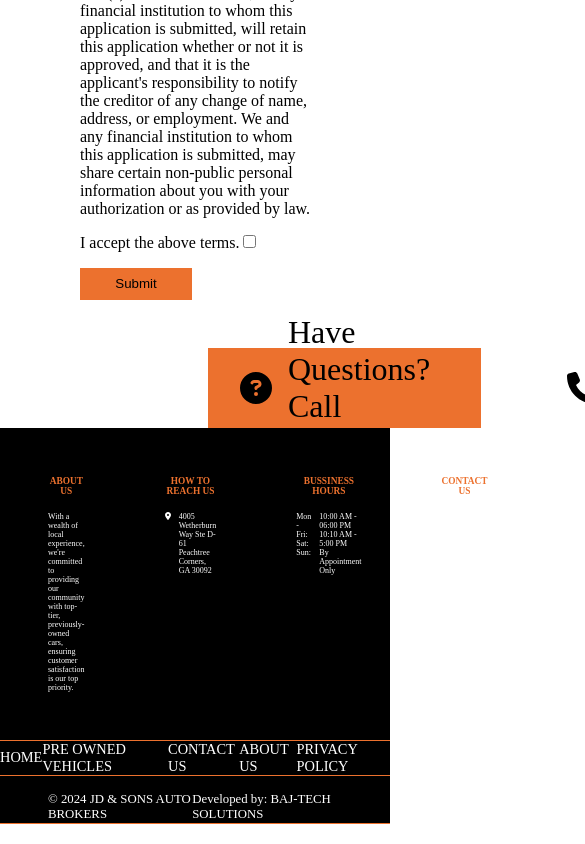
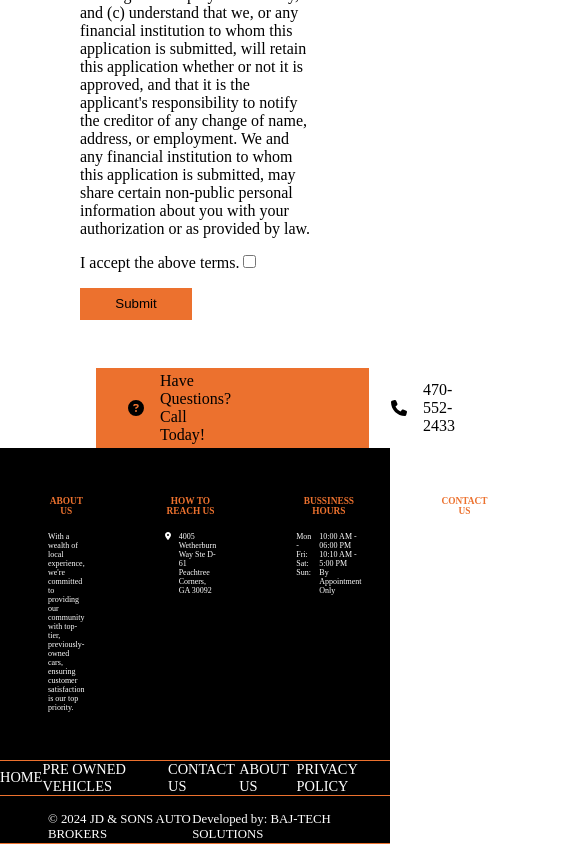
Before and after one commit to bonnerjallah/jdandsonsauto, a React (Vite) app in the folder Webapp/Frontend/: page /ApplyOnLine/1 in a window 390 px wide. Shown: the part 3563-4407 px from the top of the page, 585 px wide, since content can reach past the window. Built offline with nearby package versions, Linux system fonts and the light colour scheme; no server answers.

Commit message:
added media query to apply online and carfinder page

```diff
--- a/Webapp/Frontend/src/styles/applyformstyle.module.css
+++ b/Webapp/Frontend/src/styles/applyformstyle.module.css
@@ -129,3 +129,21 @@ form input:focus{
     height: 2rem;
     width: 15rem;
 }
+
+@media (max-width: 1250px) {
+    .tradeInInputWrapper input {
+        width: 20rem;
+    }
+}
+
+@media (max-width: 960px) {
+    .tradeInInputWrapper input {
+        width: 15rem;
+    }
+}
+
+@media (max-width: 780px) {
+    .tradeInInputWrapper input {
+        width: 10rem;
+    }
+}
--- a/Webapp/Frontend/src/styles/applyonlinestyle.module.css
+++ b/Webapp/Frontend/src/styles/applyonlinestyle.module.css
@@ -60,3 +60,29 @@
     column-gap: 1rem;
     align-items: center;
 }
+
+@media (max-width: 1085px) {
+    .callUsIconWrapper,
+    .callUsPhoneNumberWrapper {
+        font-size: 1.4rem;
+    }
+
+    @media (max-width: 760px) {
+        .callUsIconWrapper,
+        .callUsPhoneNumberWrapper {
+            font-size: 1rem;
+        }
+    }
+}
+
+@media (max-width: 1000px) {
+    .callUsWrapper {
+        margin-left: 10rem;
+    }
+
+    @media (max-width: 700px) {
+        .callUsWrapper {
+            margin-left: 6rem;
+        }
+    }
+}
```
Also changed, not shown: Webapp/Frontend/src/styles/carfinderstyle.module.css (line endings or trailing spaces).
